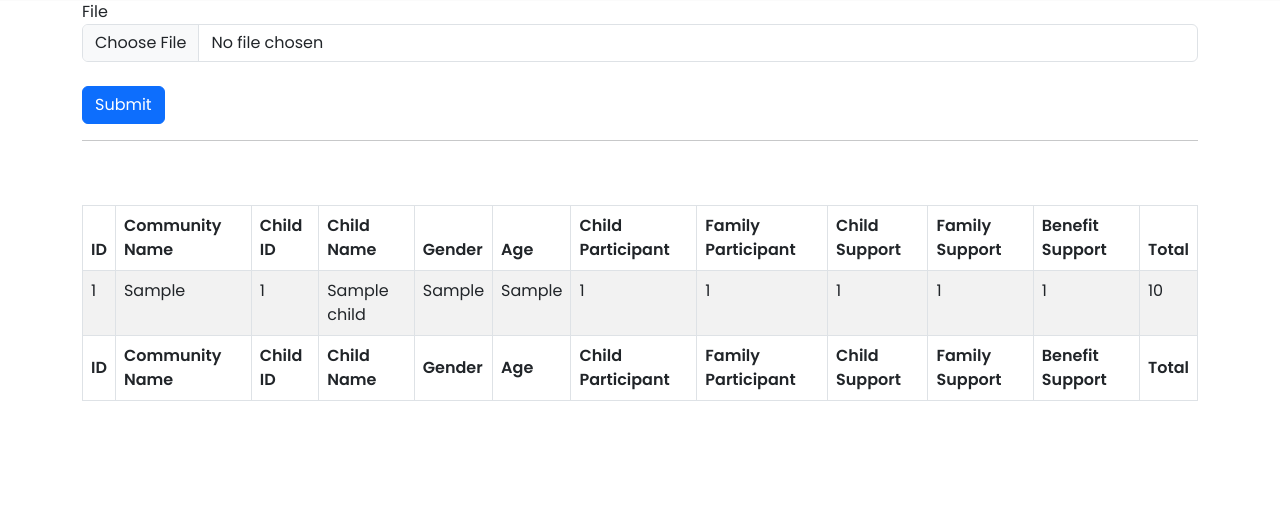
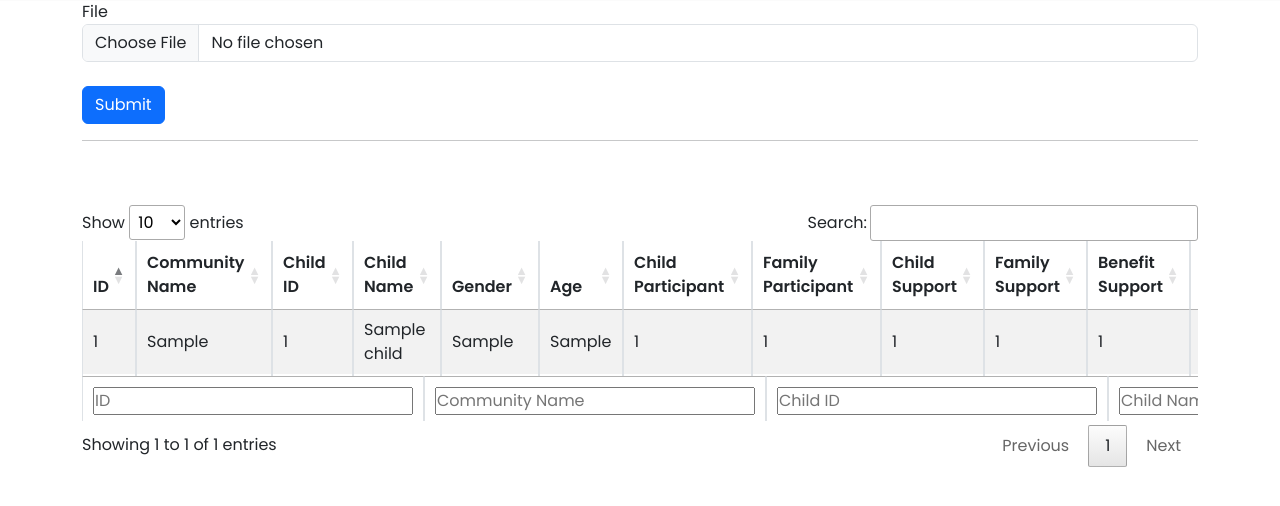
Before and after one commit to michaelalverian/project_wahana-visi-indonesia, a Django app: page /participant in a window 1280 px wide. Shown: the part 70-576 px from the top of the page. Run offline with Django 4.2, Linux system fonts and the light colour scheme; a user stored in the database is signed in; tables that the repository leaves empty hold one stand-in row (values such as "Sample post"); lists and menus that the app fills with data are empty; some libraries are stand-ins or nearby versions.

Commit message:
bug fixing datatables participant

```diff
--- a/wvi/templates/base2.html
+++ b/wvi/templates/base2.html
@@ -7,12 +7,14 @@
     <meta http-equiv="X-UA-Compatible" content="IE=edge" />
     <meta name="viewport" content="width=device-width, initial-scale=1.0" />
     <title>Dashboard | WVI</title>
+
     {% load static %}
     <!-- CSS -->
     <link rel="stylesheet" href="{% static 'bootstrap/css/navbar.css' %}">
 
     <!-- Bootstrap 5.3 CDN Link -->
-    <link href="https://cdn.jsdelivr.net/npm/bootstrap@5.3.0/dist/css/bootstrap.min.css" rel="stylesheet" integrity="sha384-9ndCyUaIbzAi2FUVXJi0CjmCapSmO7SnpJef0486qhLnuZ2cdeRhO02iuK6FUUVM" crossorigin="anonymous">
+    <link href="https://cdn.jsdelivr.net/npm/bootstrap@5.3.0/dist/css/bootstrap.min.css" rel="stylesheet"
+        integrity="sha384-9ndCyUaIbzAi2FUVXJi0CjmCapSmO7SnpJef0486qhLnuZ2cdeRhO02iuK6FUUVM" crossorigin="anonymous">
 
     <!-- Fontawesome CDN Link -->
     <link rel="stylesheet" href="https://cdnjs.cloudflare.com/ajax/libs/font-awesome/5.15.3/css/all.min.css">
@@ -26,66 +28,28 @@
 </head>
 
 <body>
-    <nav class="navbar navbar-expand-lg" style="background-color: rgba(249, 131, 65, 0.8);">
-        <div class="logo" style="height: 10vh;">
-            <i class="bx bx-menu menu-icon" style="color: #fff;"></i>
-            <span class="logo-name" style="color: #fff;">Wahana Visi Indonesia</span>
-        </div>
-        <div class="sidebar" style="padding: 0px;">
-            <div class="logo" style="background-color: rgba(249, 131, 65, 0.8); width: 100%; margin-left: 0px; height: 10vh; padding-left: 1vw;">
-                <i class="bx bx-menu menu-icon" style="color: #fff;"></i>
-                <span class="logo-name" style="font-size: 15px; color: #fff;">Wahana Visi Indonesia</span>
-            </div>
-
-            <div class="sidebar-content">
-                <ul class="lists" style="padding-left: 0;">
-                    <li class="list">
-                        <a href="/child" class="nav-link">
-                            <i class="bx bx-child icon"></i>
-                            <span class="link">Child</span>
-                        </a>
-                    </li>
-                    <li class="list">
-                        <a href="/childrecord" class="nav-link">
-                            <i class="bx bxs-file icon"></i>
-                            <span class="link">Child Record</span>
-                        </a>
-                    </li>
-                    <li class="list">
-                        <a href="/kader" class="nav-link">
-                            <i class="bx bxs-user-rectangle icon"></i>
-                            <span class="link">Kader</span>
-                        </a>
-                    </li>
-                    <li class="list">
-                        <a href="/correspondence" class="nav-link">
-                            <i class="bx bxs-envelope icon"></i>
-                            <span class="link">Correspondence</span>
-                        </a>
-                    </li>
-                    <li class="list">
-                        <a href="/participant" class="nav-link">
-                            <i class="bx bxs-group icon"></i>
-                            <span class="link">Participant</span>
-                        </a>
-                    </li>
-                </ul>
-
-                <div class="bottom-cotent">
-                    <li class="list">
-                        <a href="/logout" class="nav-link">
-                            <i class="bx bx-log-out icon"></i>
-                            <span class="link">Logout</span>
-                        </a>
-                    </li>
-                </div>
-            </div>
-        </div>
-    </nav>
+    {% include 'navbar.html' %}
 
     <section class="overlay"></section>
 
     {% block content %}{% endblock %}
+
+    <!-- Bootstrap 5.3 Script -->
+    <script src="https://cdn.jsdelivr.net/npm/@popperjs/core@2.11.8/dist/umd/popper.min.js"
+        integrity="sha384-I7E8VVD/ismYTF4hNIPjVp/Zjvgyol6VFvRkX/vR+Vc4jQkC+hVqc2pM8ODewa9r"
+        crossorigin="anonymous"></script>
+    <script src="https://cdn.jsdelivr.net/npm/bootstrap@5.3.0/dist/js/bootstrap.min.js"
+        integrity="sha384-fbbOQedDUMZZ5KreZpsbe1LCZPVmfTnH7ois6mU1QK+m14rQ1l2bGBq41eYeM/fS"
+        crossorigin="anonymous"></script>
+
+    <!-- jQuery 3.7.0 Script -->
+    <script src="https://code.jquery.com/jquery-3.7.0.js"
+        integrity="sha256-JlqSTELeR4TLqP0OG9dxM7yDPqX1ox/HfgiSLBj8+kM=" crossorigin="anonymous"></script>
+
+    <script src="https://ajax.googleapis.com/ajax/libs/jquery/3.6.0/jquery.min.js"></script>
+
+    <!-- DataTables 1.13.5 Script -->
+    <script src="https://cdn.datatables.net/1.13.5/js/jquery.dataTables.js"></script>
 
     <script>
         const navBar = document.querySelector("nav"),
@@ -103,18 +67,7 @@
         });
     </script>
 
-    <script src="https://cdn.jsdelivr.net/npm/@popperjs/core@2.11.8/dist/umd/popper.min.js" integrity="sha384-I7E8VVD/ismYTF4hNIPjVp/Zjvgyol6VFvRkX/vR+Vc4jQkC+hVqc2pM8ODewa9r" crossorigin="anonymous"></script>
-
-    <!-- Bootstrap 5.3 Script -->
-    <script src="https://cdn.jsdelivr.net/npm/bootstrap@5.3.0/dist/js/bootstrap.min.js" integrity="sha384-fbbOQedDUMZZ5KreZpsbe1LCZPVmfTnH7ois6mU1QK+m14rQ1l2bGBq41eYeM/fS" crossorigin="anonymous"></script>
-
-    <!-- jQuery 3.7.0 Script -->
-    <script src="https://code.jquery.com/jquery-3.7.0.js" integrity="sha256-JlqSTELeR4TLqP0OG9dxM7yDPqX1ox/HfgiSLBj8+kM=" crossorigin="anonymous"></script>
-
-    <script src="https://ajax.googleapis.com/ajax/libs/jquery/3.6.0/jquery.min.js"></script>
-
-    <!-- DataTables 1.13.5 Script -->
-    <script src="https://cdn.datatables.net/1.13.5/js/jquery.dataTables.js"></script>
+    {% block js %}{% endblock %}
 
 </body>
 
--- a/wvi/templates/navbar.html
+++ b/wvi/templates/navbar.html
@@ -1,39 +1,57 @@
-<nav class="navbar navbar-expand-lg bg-body-tertiary">
-    <div class="container-fluid">
-        <a class="navbar-brand" href="/child">Wahana Visi Indonesia</a>
-        <button class="navbar-toggler" type="button" data-bs-toggle="collapse" data-bs-target="#navbarNavDropdown"
-            aria-controls="navbarNavDropdown" aria-expanded="false" aria-label="Toggle navigation">
-            <span class="navbar-toggler-icon"></span>
-        </button>
-        <div class="collapse navbar-collapse">
-            <ul class="navbar-nav">
-                <li class="nav-item dropdown">
-                    <a class="nav-link dropdown-toggle" id="childDropdown" href="" role="button"
-                        data-bs-toggle="dropdown" aria-haspopup="true" aria-expanded="false">
-                        Child
+<nav class="navbar navbar-expand-lg" style="background-color: rgba(249, 131, 65, 0.8);">
+    <div class="logo" style="height: 10vh;">
+        <i class="bx bx-menu menu-icon" style="color: #fff;"></i>
+        <span class="logo-name" style="color: #fff;">Wahana Visi Indonesia</span>
+    </div>
+    <div class="sidebar" style="padding: 0px;">
+        <div class="logo"
+            style="background-color: rgba(249, 131, 65, 0.8); width: 100%; margin-left: 0px; height: 10vh; padding-left: 1vw;">
+            <i class="bx bx-menu menu-icon" style="color: #fff;"></i>
+            <span class="logo-name" style="font-size: 15px; color: #fff;">Wahana Visi Indonesia</span>
+        </div>
+
+        <div class="sidebar-content">
+            <ul class="lists" style="padding-left: 0;">
+                <li class="list">
+                    <a href="/child" class="nav-link">
+                        <i class="bx bx-child icon"></i>
+                        <span class="link">Child</span>
                     </a>
-                    <div class="dropdown-menu" aria-labelledby="childDropdown">
-                        <a class="dropdown-item" href="/child">Child List</a>
-                        <a class="dropdown-item" href="/childrecord">Child Record</a>
-                    </div>
                 </li>
-                <li class="nav-item">
-                    <a class="nav-link" href="/kader">Kader</a>
+                <li class="list">
+                    <a href="/childrecord" class="nav-link">
+                        <i class="bx bxs-file icon"></i>
+                        <span class="link">Child Record</span>
+                    </a>
                 </li>
-                <li class="nav-item">
-                    <a class="nav-link" href="/correspondence">Correspondence</a>
+                <li class="list">
+                    <a href="/kader" class="nav-link">
+                        <i class="bx bxs-user-rectangle icon"></i>
+                        <span class="link">Kader</span>
+                    </a>
                 </li>
-                <li class="nav-item">
-                    <a class="nav-link" href="/participant">Participant</a>
+                <li class="list">
+                    <a href="/correspondence" class="nav-link">
+                        <i class="bx bxs-envelope icon"></i>
+                        <span class="link">Correspondence</span>
+                    </a>
+                </li>
+                <li class="list">
+                    <a href="/participant" class="nav-link">
+                        <i class="bx bxs-group icon"></i>
+                        <span class="link">Participant</span>
+                    </a>
                 </li>
             </ul>
-        </div>
-        <div class="collapse navbar-collapse justify-content-end">
-            <ul class="navbar-nav">
-                <li class="nav-item">
-                    <a class="nav-link" href="/logout">Logout</a>
+
+            <div class="bottom-cotent">
+                <li class="list">
+                    <a href="/logout" class="nav-link">
+                        <i class="bx bx-log-out icon"></i>
+                        <span class="link">Logout</span>
+                    </a>
                 </li>
-            </ul>
+            </div>
         </div>
     </div>
 </nav>
--- a/wvi/templates/participant.html
+++ b/wvi/templates/participant.html
@@ -73,3 +73,35 @@
     {% endif %}
 </div>
 {% endblock %}
+
+{% block js %}
+<script>
+    $(document).ready(function () {
+        new DataTable('#tables', {
+            scrollX: true,
+            initComplete: function () {
+                this.api()
+                    .columns()
+                    .every(function () {
+                        let column = this;
+                        console.log(column.header());
+                        let title = column.footer().textContent;
+
+                        // Create input element
+                        let input = document.createElement('input');
+                        input.placeholder = title;
+                        column.footer().replaceChildren(input);
+
+                        // Event listener for user input
+                        input.addEventListener('keyup', () => {
+                            if (column.search() !== this.value) {
+                                column.search(input.value).draw();
+                            }
+                        });
+                    });
+            }
+        });
+
+    });
+</script>
+{% endblock %}
```
Lines whose indentation alone changed are shown as unchanged.
